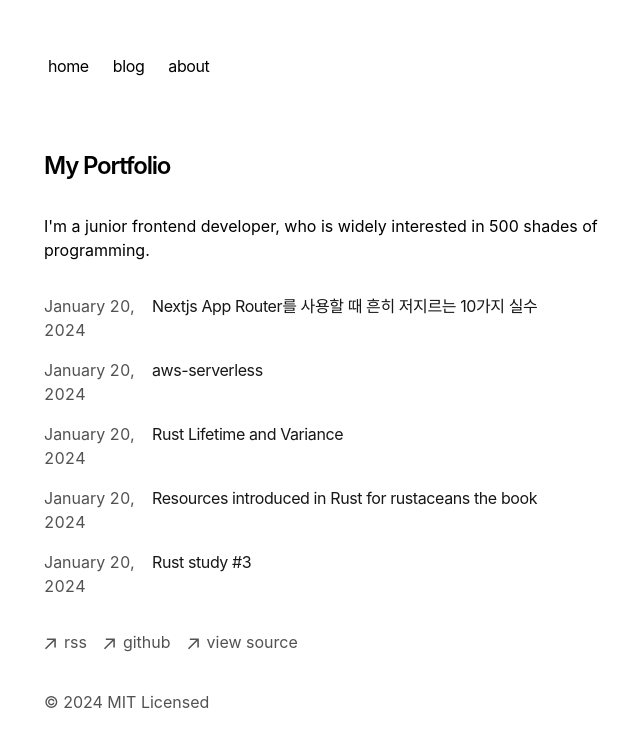
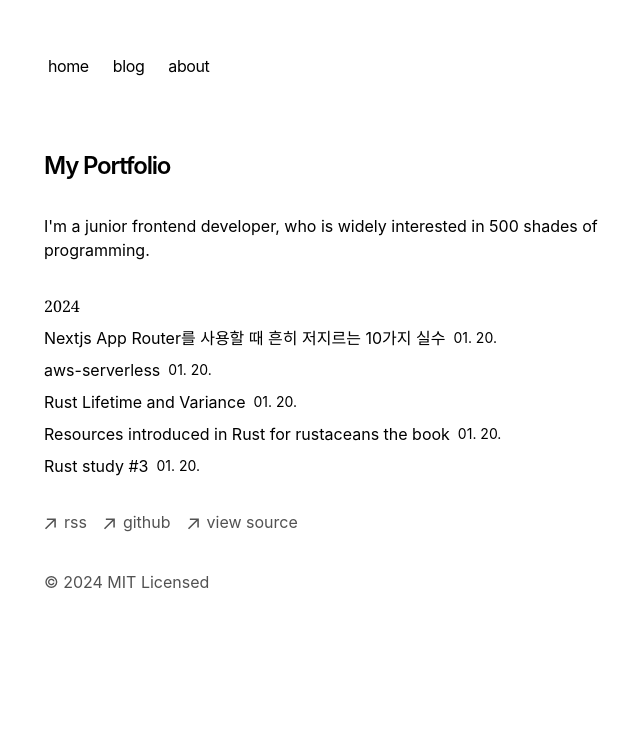
Before and after one commit to nerdyinu/inuslog, a Next.js app: page / in a window 1280 px wide. Shown: the part 114-860 px from the top of the page, without its empty margins (276-916 px from the left). Built offline with nearby package versions, Linux system fonts and the light colour scheme.

Commit message:
feat: sort post date

```diff
--- a/app/blog/utils.ts
+++ b/app/blog/utils.ts
@@ -1,14 +1,20 @@
 import fs from "fs";
 import path from "path";
 
-type Metadata = {
+export type Metadata = {
 	title: string;
 	publishedAt: string;
 	summary: string;
 	image?: string;
 };
 
-function parseFrontmatter(fileContent: string) {
+export type Post = {
+	metadata: Metadata;
+	slug: string;
+	content: string;
+};
+
+function parseFrontmatter(fileContent: string): Omit<Post, "slug"> {
 	let frontmatterRegex = /---\s*([\s\S]*?)\s*---/;
 	let match = frontmatterRegex.exec(fileContent);
 	let frontMatterBlock = match![1];
@@ -35,7 +41,7 @@ function readMDXFile(filePath) {
 	return parseFrontmatter(rawContent);
 }
 
-function getMDXData(dir) {
+function getMDXData(dir): Post[] {
 	let mdxFiles = getMDXFiles(dir);
 	return mdxFiles.map((file) => {
 		let { metadata, content } = readMDXFile(path.join(dir, file));
--- a/app/components/posts.tsx
+++ b/app/components/posts.tsx
@@ -1,36 +1,49 @@
-import { formatDate, getBlogPosts } from "app/blog/utils";
+import { getBlogPosts, Post } from "app/blog/utils";
+import { format } from "date-fns";
 import Link from "next/link";
+
+type Metadata = Omit<Post, "content">;
 
 export function BlogPosts() {
 	let allBlogs = getBlogPosts();
 
+	const yearList = Object.entries(
+		allBlogs
+			.map(({ metadata, slug }): Metadata => ({ metadata, slug }))
+			.reduce<{ [year: string]: Metadata[] }>((ac, v) => {
+				const year = new Date(v.metadata.publishedAt).getFullYear();
+				if (!ac[year]) ac[year] = [];
+				ac[year].push(v);
+				return ac;
+			}, {}),
+	).sort(([yearA], [yearB]) => +yearB - +yearA);
+
+	return yearList.map(([year, postList], index) => {
 		return (
-    <div>
-      {allBlogs
-        .sort((a, b) => {
-          if (
-            new Date(a.metadata.publishedAt) > new Date(b.metadata.publishedAt)
-          ) {
-            return -1;
-          }
-          return 1;
-        })
-        .map((post) => (
+			<div className="group/year relative">
+				<div className="absolute -left-20 -mx-1 select-none rounded-md px-1 transition group-hover/year:bg-selection group-hover/year:text-heading group-hover/year:!opacity-100 group-hover:opacity-40 sm:relative sm:left-0 sm:mb-2">
+					<h3 className="font-serif">{year}</h3>
+				</div>
+				<ul
+					data-animate
+					data-animate-speed="fast"
+					className="flex flex-col items-start gap-2"
+				>
+					{postList.map((post) => (
+						<li style={{ "--start": `${index * 75}ms` } as React.CSSProperties}>
 							<Link
-            key={post.slug}
-            className="flex flex-col space-y-1 mb-4"
 								href={`/blog/${post.slug}`}
+								className="-mx-1 flex items-center rounded-md px-1 transition hover:bg-selection hover:!opacity-100 group-hover:opacity-60"
 							>
-            <div className="w-full flex flex-col md:flex-row space-x-0 md:space-x-2">
-              <p className="text-neutral-600 dark:text-neutral-400 w-[100px] tabular-nums">
-                {formatDate(post.metadata.publishedAt, false)}
-              </p>
-              <p className="text-neutral-900 dark:text-neutral-100 tracking-tight">
-                {post.metadata.title}
-              </p>
-            </div>
+								<span className="text-heading">{post.metadata.title}</span>
+								<span className="flex-shrink-0 px-2 text-sm text-second">
+									{format(new Date(post.metadata.publishedAt), "MM. dd.")}
+								</span>
 							</Link>
+						</li>
 					))}
+				</ul>
 			</div>
 		);
+	});
 }
--- a/app/components/toc.tsx
+++ b/app/components/toc.tsx
@@ -53,7 +53,7 @@ const useTocScroll = (tableOfContents: TOCSection[]) => {
 			pageTop = parseFloat(
 				window
 					.getComputedStyle(document.documentElement)
-					.getPropertyValue("--page-top")
+					.getPropertyValue("--spacing-page-top")
 					.match(/[\d.]+/)?.[0] ?? "0",
 			);
 		};
--- a/app/global.css
+++ b/app/global.css
@@ -229,3 +229,93 @@ table {
 .title {
   text-wrap: balance;
 }
+/* animate intro stage */
+@media (prefers-reduced-motion: no-preference) {
+  @keyframes enter {
+    0% {
+      opacity: 0;
+      transform: translateY(5px);
+    }
+    to {
+      opacity: 1;
+      transform: none;
+    }
+  }
+  [data-animate] > * {
+    --lv: 0;
+    --lv-wait: 0;
+    --delay: 50ms;
+    --start: 0ms;
+    animation: enter 0.5s both;
+    animation-delay: calc(
+      var(--lv) * var(--delay) + var(--lv-wait) * var(--delay) + var(--start)
+    );
+  }
+  [data-animate-speed='slow'] > * {
+    --delay: 100ms;
+  }
+  [data-animate-speed='fast'] > * {
+    --delay: 25ms;
+  }
+}
+
+[data-animate] > *:nth-child(1) {
+  --lv: 1;
+}
+[data-animate] > *:nth-child(2) {
+  --lv: 2;
+}
+[data-animate] > *:nth-child(3) {
+  --lv: 3;
+}
+[data-animate] > *:nth-child(4) {
+  --lv: 4;
+}
+[data-animate] > *:nth-child(5) {
+  --lv: 5;
+}
+[data-animate] > *:nth-child(6) {
+  --lv: 6;
+}
+[data-animate] > *:nth-child(7) {
+  --lv: 7;
+}
+[data-animate] > *:nth-child(8) {
+  --lv: 8;
+}
+[data-animate] > *:nth-child(9) {
+  --lv: 9;
+}
+[data-animate] > *:nth-child(10) {
+  --lv: 10;
+}
+[data-animate] > *:nth-child(11) {
+  --lv: 11;
+}
+[data-animate] > *:nth-child(12) {
+  --lv: 12;
+}
+[data-animate] > *:nth-child(13) {
+  --lv: 13;
+}
+[data-animate] > *:nth-child(14) {
+  --lv: 14;
+}
+[data-animate] > *:nth-child(15) {
+  --lv: 15;
+}
+[data-animate] > *:nth-child(16) {
+  --lv: 16;
+}
+[data-animate] > *:nth-child(17) {
+  --lv: 17;
+}
+[data-animate] > *:nth-child(18) {
+  --lv: 18;
+}
+[data-animate] > *:nth-child(19) {
+  --lv: 19;
+}
+[data-animate] > *:nth-child(20) {
+  --lv: 20;
+}
--- a/package.json
+++ b/package.json
@@ -15,6 +15,7 @@
 		"@vercel/speed-insights": "^1.0.9",
 		"class-variance-authority": "^0.7.0",
 		"clsx": "^2.1.0",
+		"date-fns": "^3.6.0",
 		"geist": "1.2.2",
 		"lodash-es": "^4.17.21",
 		"next": "canary",
```
Also changed, not shown: 1 other file (tests, documents, lock files or other folders). Lines whose indentation alone changed are shown as unchanged.
